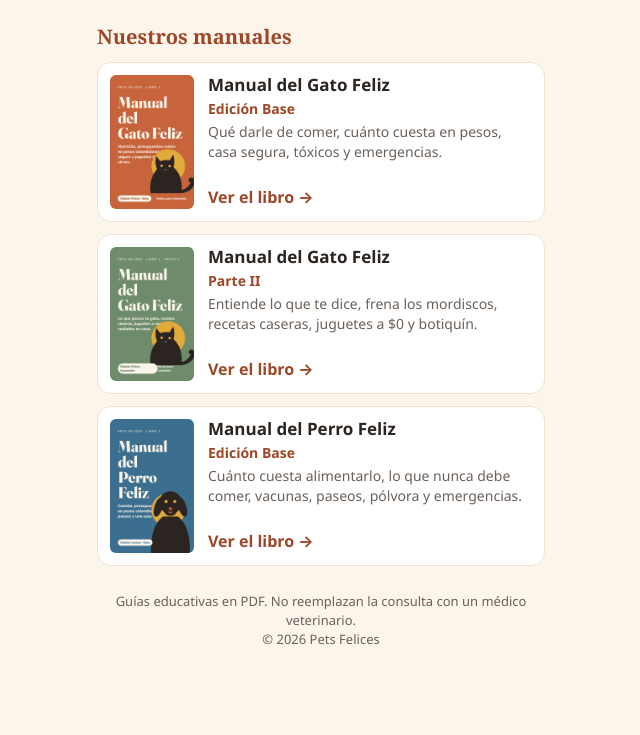
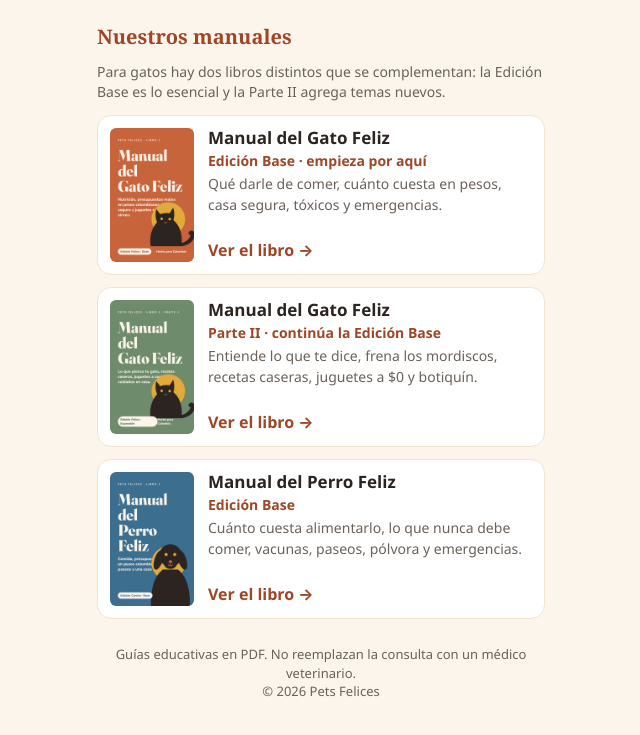
Before and after one commit to alejotm2006-ops/pets-felices, a plain HTML site: page index.html in a window 1280 px wide. Shown: the part 213-948 px from the top of the page, without its empty margins (319-959 px from the left). Before the commit the page ends 902 px from the top, so only its background shows below. Drawn offline with Linux system fonts and the light colour scheme.

Commit message:
Aclara los dos libros de gatos
Co-Authored-By: Claude Opus 5.5 <noreply@anthropic.com>

```diff
--- a/index.html
+++ b/index.html
@@ -41,13 +41,14 @@ footer{margin-top:26px;font-size:13px;color:var(--gris);text-align:center}
   </header>
 
   <h2>Nuestros manuales</h2>
+  <p class="nota" style="text-align:left;margin:0 0 12px">Para gatos hay dos libros distintos que se complementan: la Edición Base es lo esencial y la Parte II agrega temas nuevos.</p>
     <a class="libro" href="https://go.hotmart.com/J108309011D">
-      <img src="gato.jpg" alt="Portada de Manual del Gato Feliz, Edición Base" width="400" height="640">
-      <span class="txt"><b>Manual del Gato Feliz</b><i>Edición Base</i><span>Qué darle de comer, cuánto cuesta en pesos, casa segura, tóxicos y emergencias.</span><em>Ver el libro →</em></span>
+      <img src="gato.jpg" alt="Portada de Manual del Gato Feliz, Edición Base · empieza por aquí" width="400" height="640">
+      <span class="txt"><b>Manual del Gato Feliz</b><i>Edición Base · empieza por aquí</i><span>Qué darle de comer, cuánto cuesta en pesos, casa segura, tóxicos y emergencias.</span><em>Ver el libro →</em></span>
     </a>
     <a class="libro" href="https://go.hotmart.com/G108357642F">
-      <img src="gato2.jpg" alt="Portada de Manual del Gato Feliz, Parte II" width="400" height="640">
-      <span class="txt"><b>Manual del Gato Feliz</b><i>Parte II</i><span>Entiende lo que te dice, frena los mordiscos, recetas caseras, juguetes a $0 y botiquín.</span><em>Ver el libro →</em></span>
+      <img src="gato2.jpg" alt="Portada de Manual del Gato Feliz, Parte II · continúa la Edición Base" width="400" height="640">
+      <span class="txt"><b>Manual del Gato Feliz</b><i>Parte II · continúa la Edición Base</i><span>Entiende lo que te dice, frena los mordiscos, recetas caseras, juguetes a $0 y botiquín.</span><em>Ver el libro →</em></span>
     </a>
     <a class="libro" href="https://go.hotmart.com/D108357740W">
       <img src="perro.jpg" alt="Portada de Manual del Perro Feliz, Edición Base" width="400" height="640">
```
